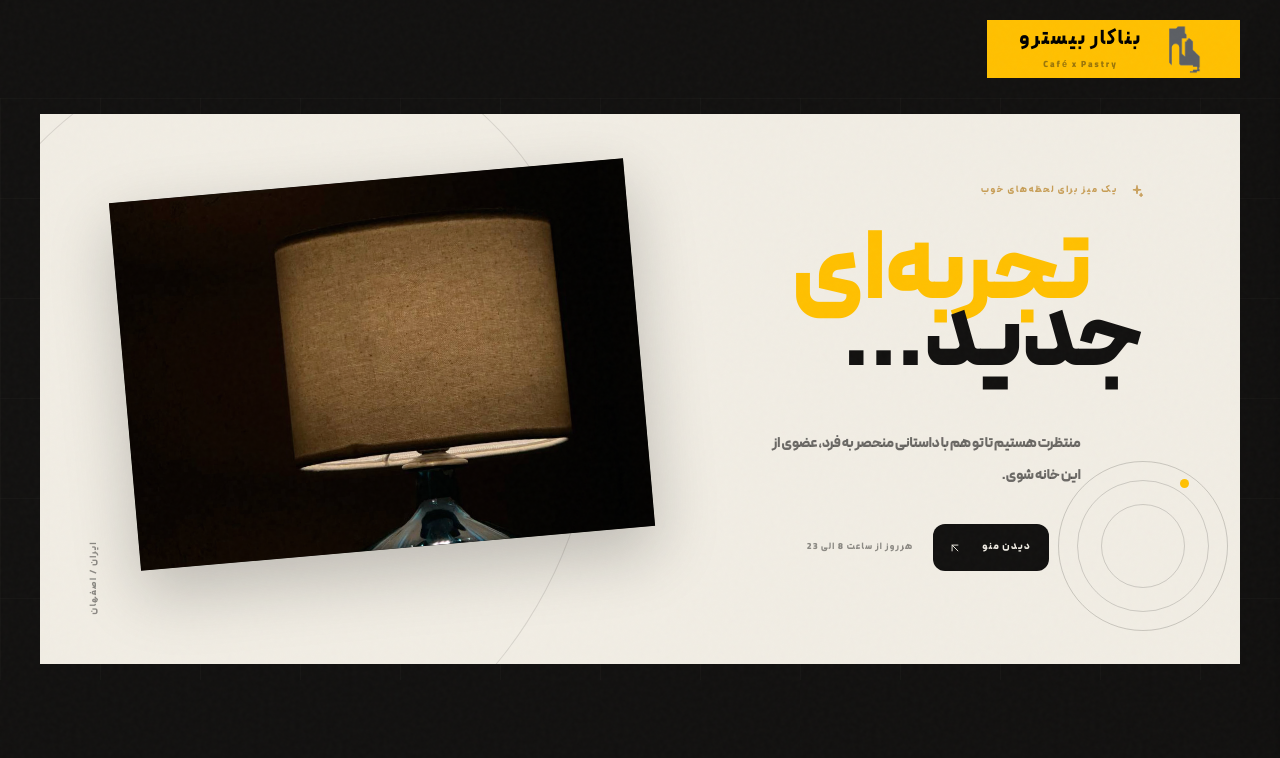
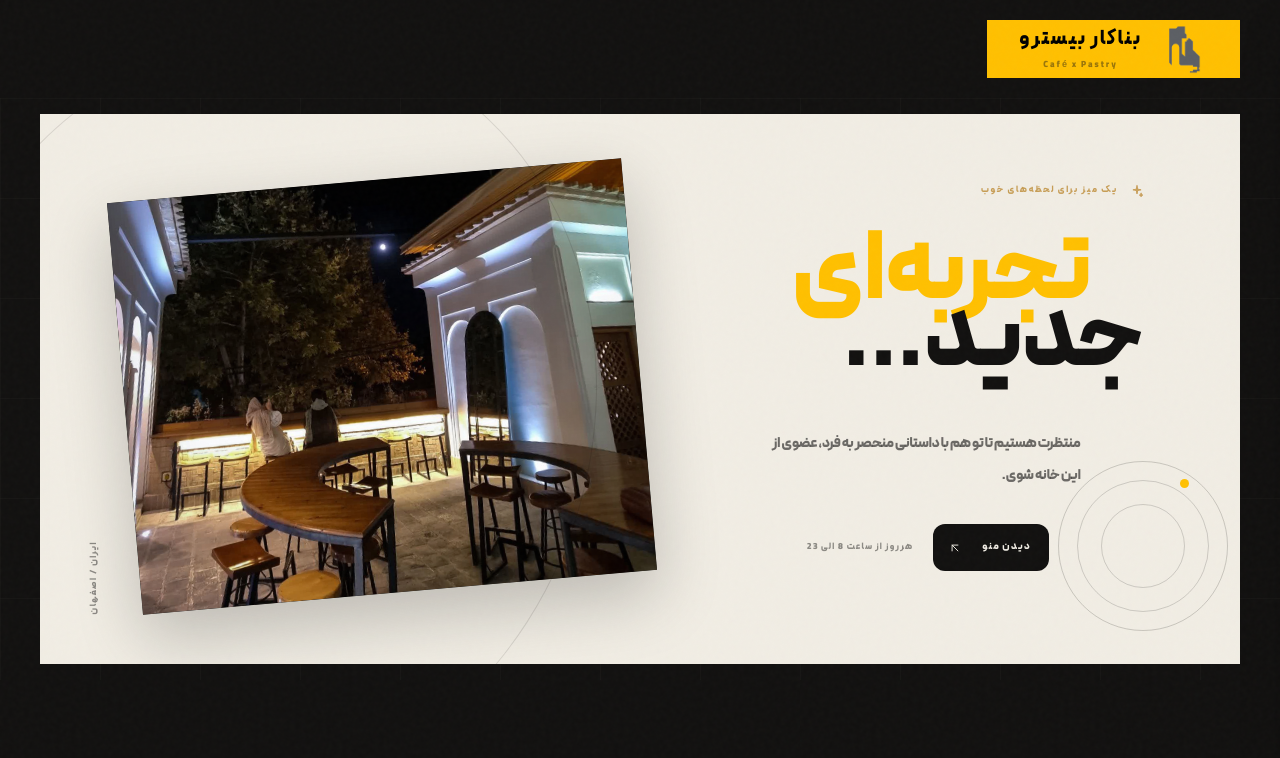
Before and after one commit to alimzt7/BanakarBistroMenu, a Next.js app: page / in a window 1280 px wide. Shown: the top 758 px of the page. Built offline with nearby package versions, Linux system fonts and the light colour scheme; no server answers; the database is empty.

Commit message:
editing hero photo

```diff
--- a/app/globals.css
+++ b/app/globals.css
@@ -180,7 +180,7 @@ button {
   position: absolute;
   left: 7%;
   top: 12%;
-  height: 67%;
+  height: 75%;
   width: 43%;
   overflow: hidden;
   background: var(--coal);
--- a/components/hero-section.tsx
+++ b/components/hero-section.tsx
@@ -30,7 +30,7 @@ function Hero() {
           </div>
           <div className="hero-photo">
             <Image
-              src="/images/cafe/IMG_20260916_220424_437.jpg"
+              src="/images/cafe/photo_30038728359_x.jpg"
               fill
               loading="eager"
               sizes="(max-width: 768px) 55vw, 43vw"
```
Also changed, not shown: public/images/cafe/photo_30038728359_x.jpg (added).
